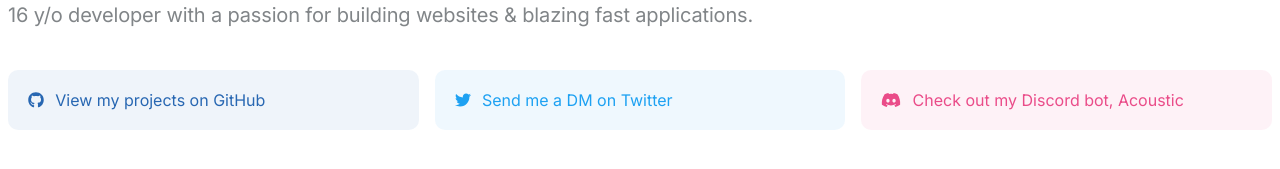
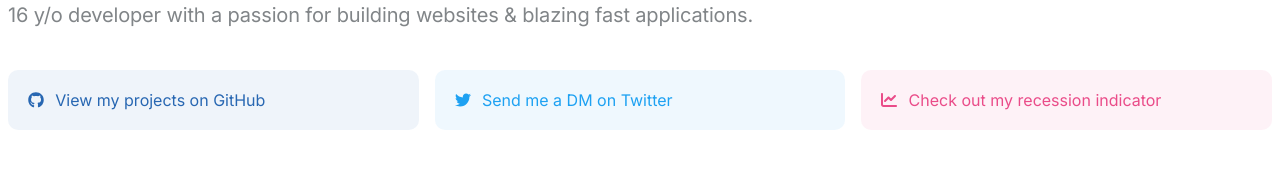
Before and after one commit to Jeve-Stobs/jevestobs.dev, a Next.js app: page / in a window 1280 px wide. Shown: the part 241-410 px from the top of the page. Built offline with nearby package versions, Linux system fonts and the light colour scheme.

Commit message:
add recession indicator

```diff
--- a/components/socials.tsx
+++ b/components/socials.tsx
@@ -1,10 +1,7 @@
 import React from 'react'
 import Link from 'next/link'
-import {
-  faGithub,
-  faTwitter,
-  faDiscord
-} from '@fortawesome/free-brands-svg-icons'
+import { faGithub, faTwitter } from '@fortawesome/free-brands-svg-icons'
+import { faChartLine } from '@fortawesome/free-solid-svg-icons'
 import { FontAwesomeIcon } from '@fortawesome/react-fontawesome'
 
 const Socials: React.FC = () => (
@@ -22,10 +19,10 @@
           &nbsp;&#8239; Send me a DM on Twitter
         </a>
       </Link>
-      <Link href={'https://acoustic.to'} passHref>
+      <Link href={'https://capitulation.jevestobs.dev'} passHref>
         <a className="dribbble">
-          <FontAwesomeIcon icon={faDiscord} />
-          &nbsp;&#8239; Check out my Discord bot, Acoustic
+          <FontAwesomeIcon icon={faChartLine} />
+          &nbsp;&#8239; Check out my recession indicator
         </a>
       </Link>
     </div>
--- a/package.json
+++ b/package.json
@@ -10,6 +10,7 @@
   "dependencies": {
     "@fortawesome/fontawesome-svg-core": "^1.3.0",
     "@fortawesome/free-brands-svg-icons": "^6.0.0",
+    "@fortawesome/free-solid-svg-icons": "^6.0.0",
     "@fortawesome/react-fontawesome": "^0.1.17",
     "critters": "^0.0.16",
     "next": "^12.1.0",
--- a/pages/_document.tsx
+++ b/pages/_document.tsx
@@ -25,10 +25,10 @@
           <meta name="twitter:creator" className="@devstobs" />
           <meta name="twitter:title" className="Jeve Stobs" />
           <meta name="twitter:description" className="Jeve Stobs - Portfolio" />
-          <link rel="preconnect" href="https://acoustic.to" />
+          <link rel="preconnect" href="https://capitulation.jevestobs.dev" />
           <link rel="preconnect" href="https://github.com" />
           <link rel="preconnect" href="https://twitter.com" />
-          <link rel="dns-prefetch" href="https://acoustic.to" />
+          <link rel="dns-prefetch" href="https://capitulation.jevestobs.dev" />
           <link rel="dns-prefetch" href="https://github.com" />
           <link rel="dns-prefetch" href="https://twitter.com" />
           <link
```
Also changed, not shown: 1 other file (tests, documents, lock files or other folders).
